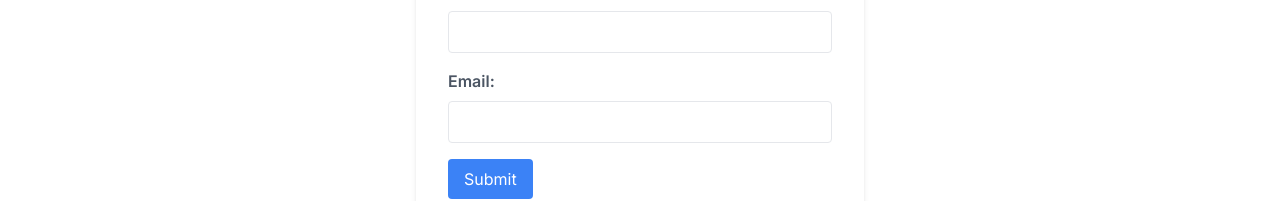
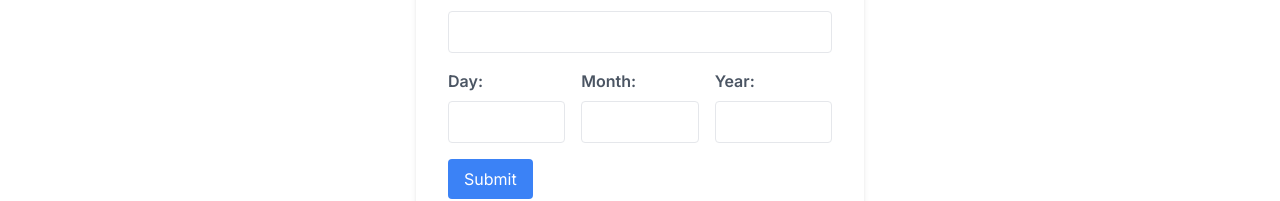
Before and after one commit to lidor12456/Cohen_calendar, a Next.js app: page /addnew in a window 1280 px wide. Shown: the part 239-440 px from the top of the page. Built offline with nearby package versions, Linux system fonts and the light colour scheme.

Commit message:
change addNewForm and the data schema on db

```diff
--- a/src/app/addnew/page.js
+++ b/src/app/addnew/page.js
@@ -6,23 +6,29 @@ import { postData } from "../utils";
 const validationSchema = Yup.object({
   firstName: Yup.string().required("First Name is required"),
   lastName: Yup.string().required("Last Name is required"),
-  email: Yup.string()
-    .email("Invalid email address")
-    .required("Email is required"),
+  day: Yup.number()
+    .required("Day is required")
+    .min(1, "Invalid day")
+    .max(31, "Invalid day"),
+  month: Yup.number()
+    .required("Month is required")
+    .min(1, "Invalid month")
+    .max(12, "Invalid month"),
+  year: Yup.number()
+    .required("Year is required")
+    .min(1900, "Invalid year")
+    .max(new Date().getFullYear(), "Invalid year"),
 });
 
 export default function AddNewPersonForm() {
   const initialValues = {
     firstName: "",
     lastName: "",
-    email: "",
+    day: "",
+    month: "",
+    year: "",
   };
 
-  const onSubmitt = (values) => {
-    // Handle form submission logic here
-    console.log("Form submitted:", values);
-    postData("http://localhost:3000/api/persons", values);
-  };
   async function onSubmit(values) {
     console.log("Form submitted:", values);
     await postData("http://localhost:3000/api/persons", values);
@@ -75,20 +81,62 @@ export default function AddNewPersonForm() {
           />
         </div>
 
-        <div className="mb-4">
+        <div className="mb-4 flex">
+          <div className="mr-4 w-1/3">
             <label
-            htmlFor="email"
+              htmlFor="day"
               className="block text-gray-600 font-semibold mb-2"
             >
-            Email:
+              Day:
             </label>
             <Field
-            type="text"
-            id="email"
-            name="email"
+              type="number"
+              id="day"
+              name="day"
               className="w-full px-3 py-2 border rounded focus:outline-none focus:border-blue-500"
             />
-          <ErrorMessage name="email" component="div" className="text-red-500" />
+            <ErrorMessage name="day" component="div" className="text-red-500" />
+          </div>
+
+          <div className="mr-4 w-1/3">
+            <label
+              htmlFor="month"
+              className="block text-gray-600 font-semibold mb-2"
+            >
+              Month:
+            </label>
+            <Field
+              type="number"
+              id="month"
+              name="month"
+              className="w-full px-3 py-2 border rounded focus:outline-none focus:border-blue-500"
+            />
+            <ErrorMessage
+              name="month"
+              component="div"
+              className="text-red-500"
+            />
+          </div>
+
+          <div className="w-1/3">
+            <label
+              htmlFor="year"
+              className="block text-gray-600 font-semibold mb-2"
+            >
+              Year:
+            </label>
+            <Field
+              type="number"
+              id="year"
+              name="year"
+              className="w-full px-3 py-2 border rounded focus:outline-none focus:border-blue-500"
+            />
+            <ErrorMessage
+              name="year"
+              component="div"
+              className="text-red-500"
+            />
+          </div>
         </div>
 
         <button
--- a/src/app/utils.js
+++ b/src/app/utils.js
@@ -1,7 +1,8 @@
 async function fetchSixYearsOfPersonsDates(person) {
   try {
+    person.fullName = `${person.firstName} ${person.lastName}`;
     const response = await fetch(
-      `https://www.hebcal.com/yahrzeit?cfg=json&n1=${person.name}&t1=Birthday&d1=${person.day}&m1=${person.month}&y1=${person.year}&hebdate=on&hdp=1&years=6`
+      `https://www.hebcal.com/yahrzeit?cfg=json&n1=${person.fullName}&t1=Birthday&d1=${person.day}&m1=${person.month}&y1=${person.year}&hebdate=on&hdp=1&years=6`
     );
     const persons = await response.json();
     return persons;
--- a/src/components/PersonCard.js
+++ b/src/components/PersonCard.js
@@ -22,7 +22,10 @@ function PersonCard({ person }) {
     <div>
       {personData && (
         <div>
-          <p>{person.name}</p>
+          <p>{person.firstName}</p>
+          <span>
+            <p>{person.lastName}</p>
+          </span>
         </div>
       )}
       <div className="flex flex-row gap-3">
@@ -32,8 +35,8 @@ function PersonCard({ person }) {
               key={item.date}
               className="px-1 py-1 w-1/2 rounded-lg bg-[#e5e7eb] shadow-lg"
             >
+              <p>{`${item.heDateParts.d} ${item.heDateParts.m} ${item.heDateParts.y}`}</p>
               <p>{item.date}</p>
-              <p>{`${item.heDateParts.d} ${item.heDateParts.m} ${item.heDateParts.y}`}</p>
             </div>
           ))}
       </div>
```
Lines whose indentation alone changed are shown as unchanged.
